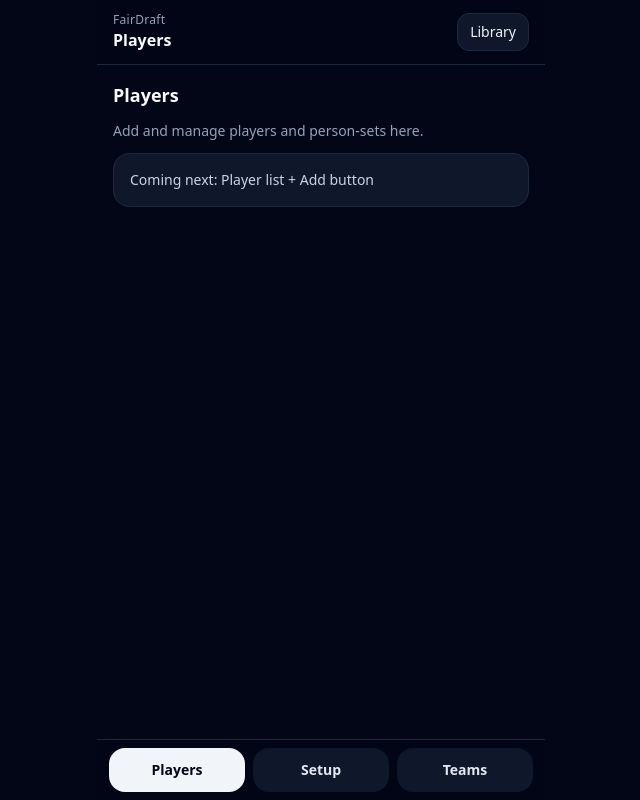
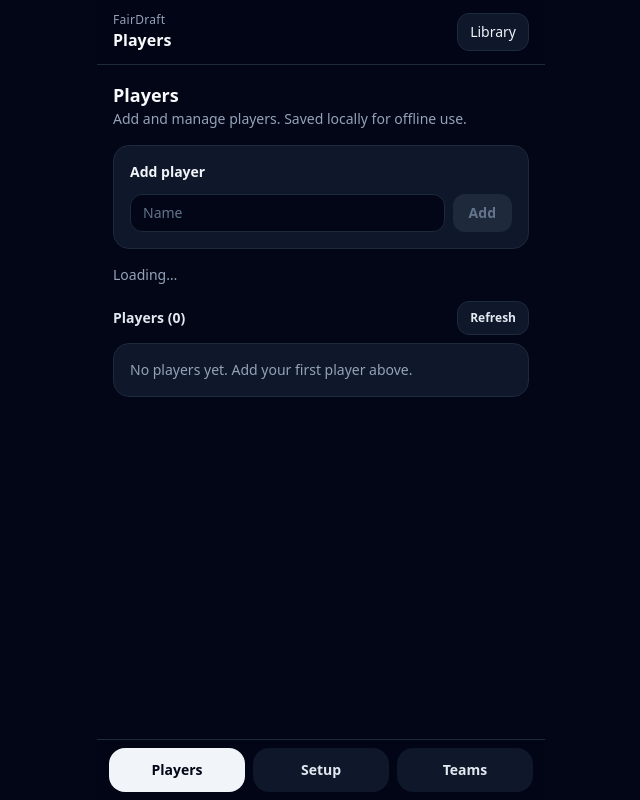
Before and after one commit to Byvalvin/FairDraft, a React (Vite) app: page / in a window 1280 px wide. Shown: the whole page, without its empty margins (319-959 px from the left). Built offline with nearby package versions, Linux system fonts and the light colour scheme.

Commit message:
add nowifi nodb db and storage

```diff
--- a/package.json
+++ b/package.json
@@ -10,6 +10,7 @@
     "preview": "vite preview"
   },
   "dependencies": {
+    "dexie": "^4.3.0",
     "react": "^19.2.0",
     "react-dom": "^19.2.0"
   },
--- a/src/pages/PlayersPage.tsx
+++ b/src/pages/PlayersPage.tsx
@@ -1,13 +1,160 @@
+import { useEffect, useMemo, useState } from "react";
+import { DB } from "../storage/DB";
+import { newId } from "../storage/utils";
+import type { Player } from "../types/domain";
+
+type LoadState = "idle" | "loading" | "ready" | "error";
+
 export default function PlayersPage() {
+  const [status, setStatus] = useState<LoadState>("idle");
+  const [error, setError] = useState<string | null>(null);
+
+  const [players, setPlayers] = useState<Player[]>([]);
+  const [name, setName] = useState("");
+
+  const canAdd = useMemo(() => name.trim().length > 0, [name]);
+
+  async function refreshPlayers() {
+    setStatus("loading");
+    setError(null);
+    try {
+      const rows = await DB.players.orderBy("createdAt").reverse().toArray();
+      setPlayers(rows);
+      setStatus("ready");
+    } catch (e) {
+      setStatus("error");
+      setError(e instanceof Error ? e.message : "Failed to load players");
+    }
+  }
+
+  useEffect(() => {
+    void refreshPlayers();
+  }, []);
+
+  async function addPlayer() {
+    const trimmed = name.trim();
+    if (!trimmed) return;
+
+    const now = Date.now();
+    const player: Player = {
+      id: newId("player"),
+      name: trimmed,
+      criteria: {},
+      createdAt: now,
+      updatedAt: now,
+    };
+
+    try {
+      await DB.players.add(player);
+      setName("");
+      await refreshPlayers();
+    } catch (e) {
+      setError(e instanceof Error ? e.message : "Failed to add player");
+      setStatus("error");
+    }
+  }
+
+  async function deletePlayer(id: string) {
+    try {
+      await DB.players.delete(id);
+      await refreshPlayers();
+    } catch (e) {
+      setError(e instanceof Error ? e.message : "Failed to delete player");
+      setStatus("error");
+    }
+  }
+
   return (
-    <div className="space-y-3">
-      <h2 className="text-lg font-semibold">Players</h2>
-      <p className="text-sm text-slate-400">
-        Add and manage players and person-sets here.
-      </p>
+    <div className="space-y-4">
+      <div>
+        <h2 className="text-lg font-semibold">Players</h2>
+        <p className="text-sm text-slate-400">
+          Add and manage players. Saved locally for offline use.
+        </p>
+      </div>
 
+      {/* Add player */}
       <div className="rounded-2xl border border-slate-800 bg-slate-900 p-4">
-        <div className="text-sm text-slate-300">Coming next: Player list + Add button</div>
+        <div className="text-sm font-semibold text-slate-100">Add player</div>
+        <div className="mt-3 flex gap-2">
+          <input
+            value={name}
+            onChange={(e) => setName(e.target.value)}
+            placeholder="Name"
+            className="w-full rounded-xl border border-slate-800 bg-slate-950 px-3 py-2 text-sm text-slate-100 placeholder:text-slate-500 focus:outline-none focus:ring-2 focus:ring-slate-400/30"
+          />
+          <button
+            type="button"
+            onClick={addPlayer}
+            disabled={!canAdd}
+            className={[
+              "rounded-xl px-4 py-2 text-sm font-semibold transition",
+              canAdd
+                ? "bg-slate-100 text-slate-950 hover:bg-white"
+                : "cursor-not-allowed bg-slate-800 text-slate-500",
+            ].join(" ")}
+          >
+            Add
+          </button>
+        </div>
+      </div>
+
+      {/* Status / errors */}
+      {status === "loading" && (
+        <div className="text-sm text-slate-400">Loading…</div>
+      )}
+      {error && (
+        <div className="rounded-2xl border border-red-900/40 bg-red-950/30 p-3 text-sm text-red-200">
+          {error}
+        </div>
+      )}
+
+      {/* Player list */}
+      <div className="space-y-2">
+        <div className="flex items-center justify-between">
+          <div className="text-sm font-semibold text-slate-200">
+            Players ({players.length})
+          </div>
+          <button
+            type="button"
+            onClick={refreshPlayers}
+            className="rounded-xl border border-slate-800 bg-slate-900 px-3 py-2 text-xs font-semibold text-slate-200 hover:bg-slate-800"
+          >
+            Refresh
+          </button>
+        </div>
+
+        {players.length === 0 ? (
+          <div className="rounded-2xl border border-slate-800 bg-slate-900 p-4 text-sm text-slate-400">
+            No players yet. Add your first player above.
+          </div>
+        ) : (
+          <ul className="space-y-2">
+            {players.map((p) => (
+              <li
+                key={p.id}
+                className="flex items-center justify-between rounded-2xl border border-slate-800 bg-slate-900 px-4 py-3"
+              >
+                <div className="min-w-0">
+                  <div className="truncate text-sm font-semibold text-slate-100">
+                    {p.name}
+                  </div>
+                  <div className="text-xs text-slate-400">
+                    Saved locally
+                  </div>
+                </div>
+
+                <button
+                  type="button"
+                  onClick={() => deletePlayer(p.id)}
+                  className="rounded-xl border border-slate-800 bg-slate-950 px-3 py-2 text-xs font-semibold text-slate-200 hover:bg-slate-800"
+                >
+                  Delete
+                </button>
+              </li>
+            ))}
+          </ul>
+        )}
       </div>
     </div>
   );
--- /dev/null
+++ b/src/storage/DB.ts
@@ -0,0 +1,22 @@
+import Dexie, { type Table } from "dexie";
+import type { GeneratedResult, PlayerSet, Player, Preset } from "../types/domain";
+
+export class FairDraftDB extends Dexie {
+  players!: Table<Player, string>;
+  playerSets!: Table<PlayerSet, string>;
+  presets!: Table<Preset, string>;
+  results!: Table<GeneratedResult, string>;
+
+  constructor() {
+    super("fairdraft");
+
+    this.version(1).stores({
+      players: "id, name, createdAt, updatedAt",
+      playerSets: "id, name, createdAt, updatedAt",
+      presets: "id, name, playerSetId, createdAt, updatedAt",
+      results: "id, createdAt, isSaved",
+    });
+  }
+}
+
+export const DB = new FairDraftDB();
--- /dev/null
+++ b/src/storage/utils.ts
@@ -0,0 +1,4 @@
+export function newId(prefix: string) {
+  // good enough for offline local IDs
+  return `${prefix}_${crypto.randomUUID()}`;
+}
--- /dev/null
+++ b/src/types/domain.ts
@@ -0,0 +1,61 @@
+export type Id = string;
+
+export type CriterionValue =
+  | { type: "number"; value: number }
+  | { type: "category"; value: string };
+
+export type Player = {
+  id: Id;
+  name: string;
+  criteria: Record<string, CriterionValue>;
+  createdAt: number;
+  updatedAt: number;
+};
+
+export type PlayerSet = {
+  id: Id;
+  name: string;
+  playerIds: Id[];
+  createdAt: number;
+  updatedAt: number;
+};
+
+export type MissingHandling = "allow_unknown" | "exclude";
+
+export type Preset = {
+  id: Id;
+  name: string;
+  playerSetId: Id;
+  numTeams: number;
+  criteriaOrder: string[];
+  missingHandling: Record<string, MissingHandling>;
+  createdAt: number;
+  updatedAt: number;
+};
+
+export type Team = {
+  id: Id;
+  name?: string;
+  playerIds: Id[];
+};
+
+export type Fairness = {
+  score: number; // 0-100
+  breakdown: Record<string, number>;
+  notes: string[];
+};
+
+export type GeneratedResult = {
+  id: Id;
+  createdAt: number;
+  seed: string;
+
+  presetSnapshot: Preset;
+  playerSetSnapshot: PlayerSet;
+  playersSnapshot: Player[];
+
+  teams: Team[];
+  fairness: Fairness;
+
+  isSaved: boolean;
+};
```
Also changed, not shown: 1 other file (tests, documents, lock files or other folders).
